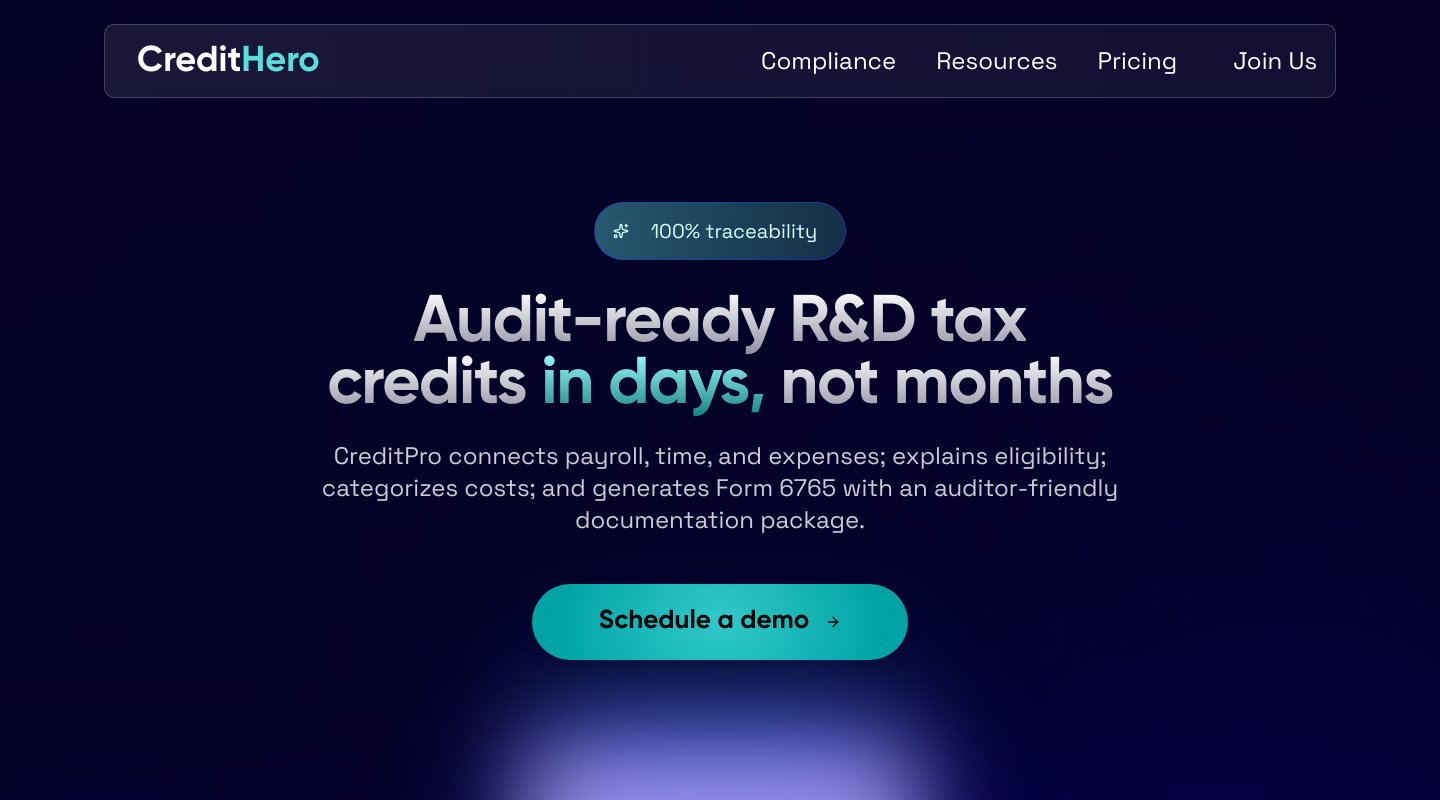
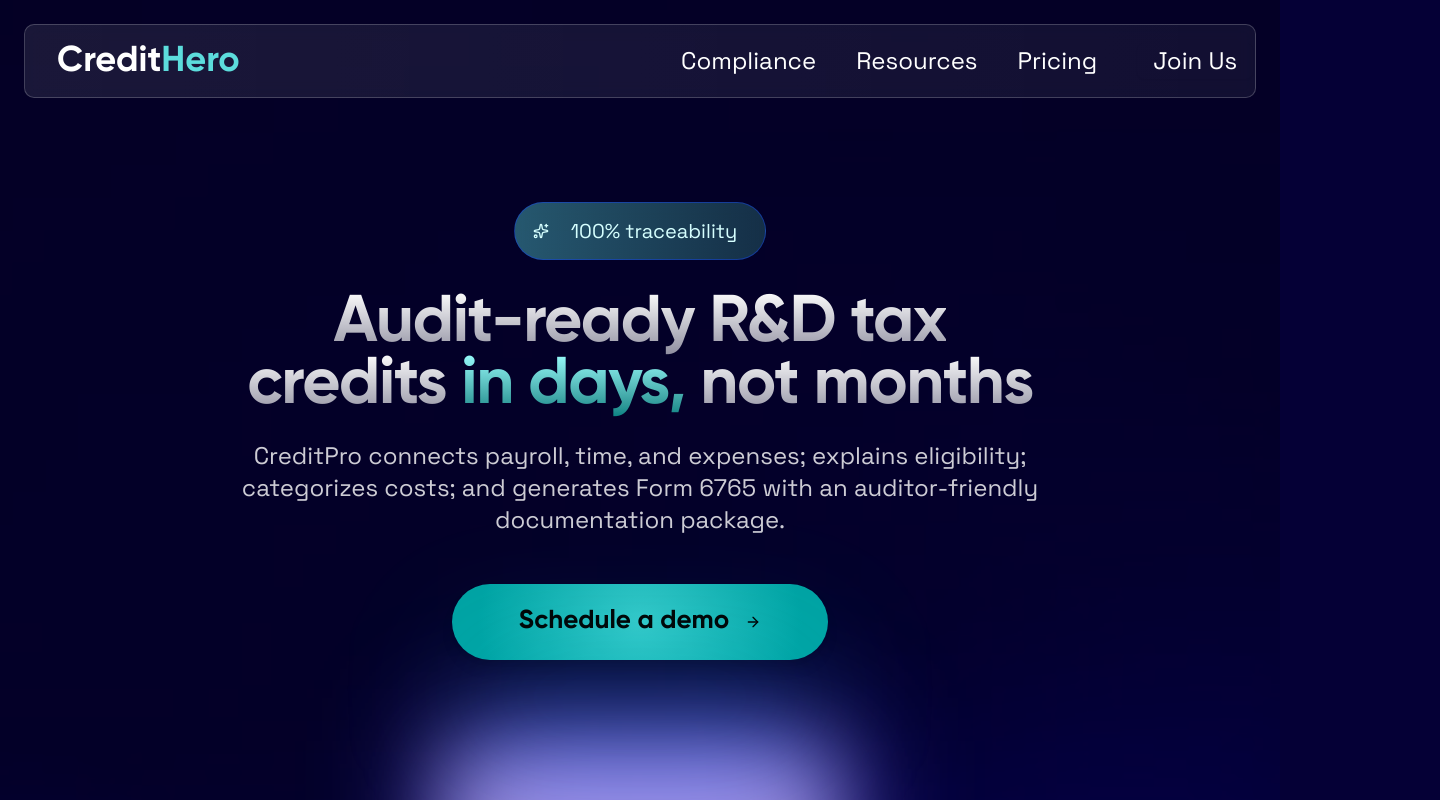
Before and after one commit to gulsabadc/research-credit-frontend, a Next.js app: page / in a window 1280 px wide. Shown: the top 800 px of the page, 1440 px wide, since content can reach past the window. Built offline with nearby package versions, Linux system fonts and the light colour scheme.

Commit message:
Background Image

```diff
--- a/src/components/Hero-final.tsx
+++ b/src/components/Hero-final.tsx
@@ -5,7 +5,7 @@
 
 export default function HeroFinal() {
   return (
-    <div className="relative w-[1440px] h-[1550px] mx-auto overflow-hidden">
+    <div className="relative w-full h-full mx-auto overflow-hidden">
       {/* Background Image Layer */}
       <div className="absolute inset-0 w-full h-full mix-blend-overlay opacity-40">
         <Image
```
